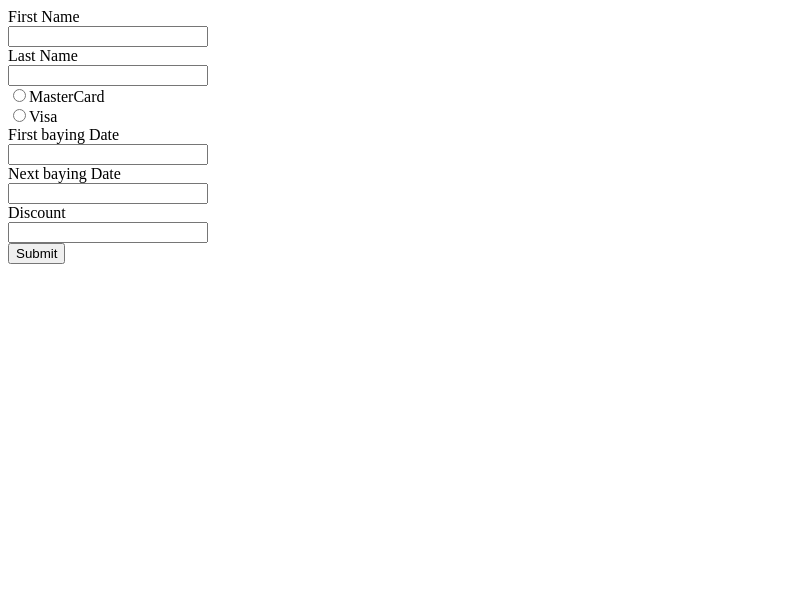
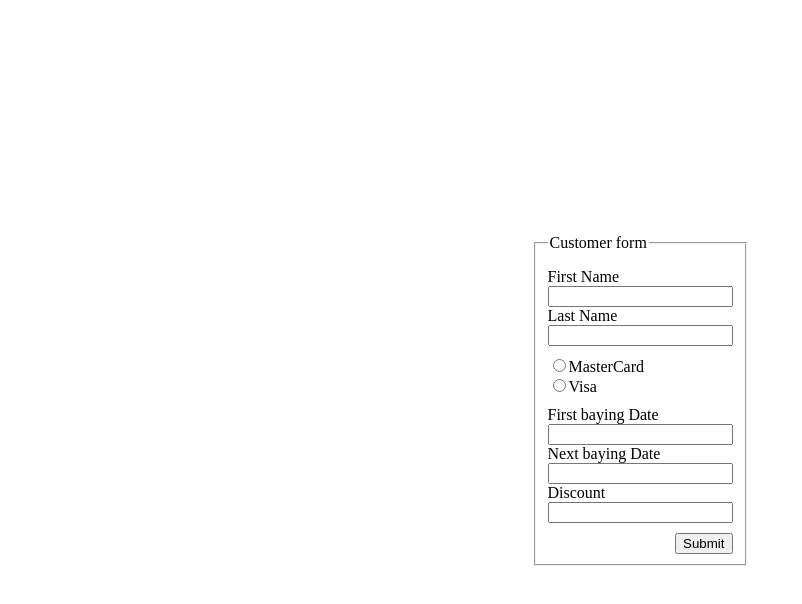
Before and after one commit to Steiner87/javascript, a plain HTML site: page customerPage/customerPage.html in a window 1280 px wide. Shown: the whole page, without its empty margins (0-802 px from the left). Drawn offline with nearby package versions, Linux system fonts and the light colour scheme.

Commit message:
add changes in css and code

```diff
--- a/customerPage/customerPage.html
+++ b/customerPage/customerPage.html
@@ -21,7 +21,10 @@
 </head>
 
 <body>
+    <div class="wrapper">
         <form action="" method="POST" id="myForm">
+            <fieldset>
+                <legend>Customer form</legend>
                 <div class="row">
                     <div><label for="">First Name</label></div>
                     <input type="text" name="firstName" value="">
@@ -46,6 +49,10 @@
                 <input type="submit" value="Submit">
 
         </form>
+        </fieldset>
+
+    </div>
+
     <script>
         let form = document.getElementById("myForm");
 
@@ -81,8 +88,12 @@
             };
             disc.value = mainObj.discaunt + "%";
 
+            for (const key in mainObj) {
+                console.log(mainObj[key]);
+            }
+
             function cardCheck() {
-                if (masterCard.checked == true || visa.checked == true) {
+                if (masterCard.checked || visa.checked) {
                     return this.card ? masterCard.value : visa.value;
                 } else {
                     return this.card = "Не выбрана";
@@ -92,13 +103,12 @@
             console.log(user1.discaunt);
 
             //convert JSON mainObj into a string
-            var dehydratedMainObj = JSON.stringify(mainObj);
+            var jsonText = JSON.stringify(mainObj);
 
             //save it with local storage
-            window.localStorage.setItem('mainObj', dehydratedMainObj);
+            window.localStorage.setItem('mainObj', jsonText);
 
-            //get 'animal' and rehydrate it  (convert it back JSON)
-            var rehydratedMainObj = JSON.parse(window.localStorage.getItem('mainObj'));
+            var jsObj = JSON.parse(window.localStorage.getItem('mainObj'));
         };
 
 
--- a/customerPage/style.css
+++ b/customerPage/style.css
@@ -1,8 +1,31 @@
+html,
+body {
+    height: 100%;
+    margin: 0;
+    padding: 0;
+}
+
 .row {
     display: flex;
     flex-direction: column;
+    margin: 10px 0;
 }
 
 form {
     width: 200px;
+    display: flex;
+    flex-direction: column;
+    align-items: center;
 }
+
+.wrapper {
+    height: 100%;
+    display: flex;
+    justify-content: center;
+    flex-direction: column;
+    align-items: center;
+}
+
+input[type="submit"] {
+    float: right;
+}
```
Lines whose indentation alone changed are shown as unchanged.
